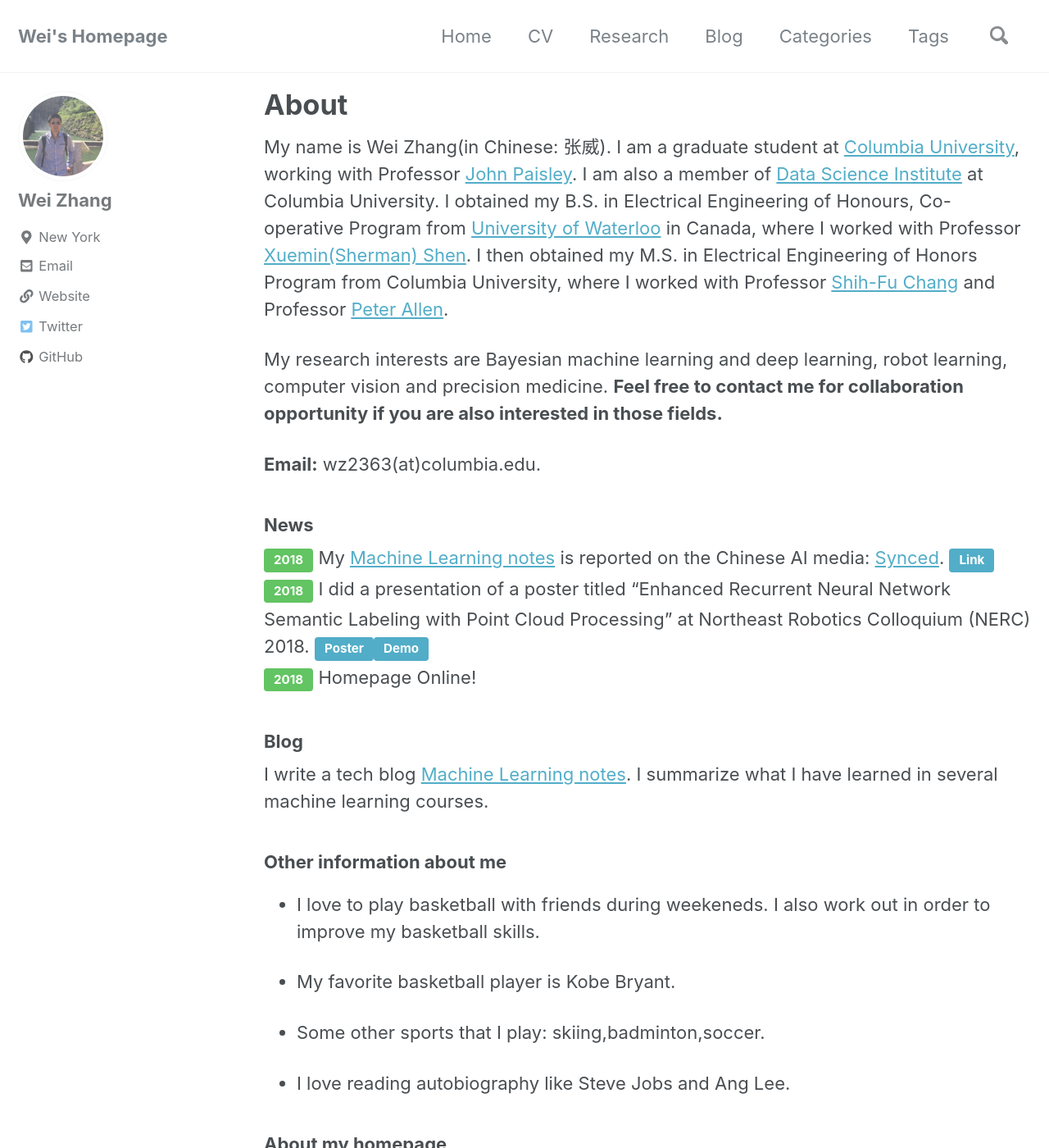
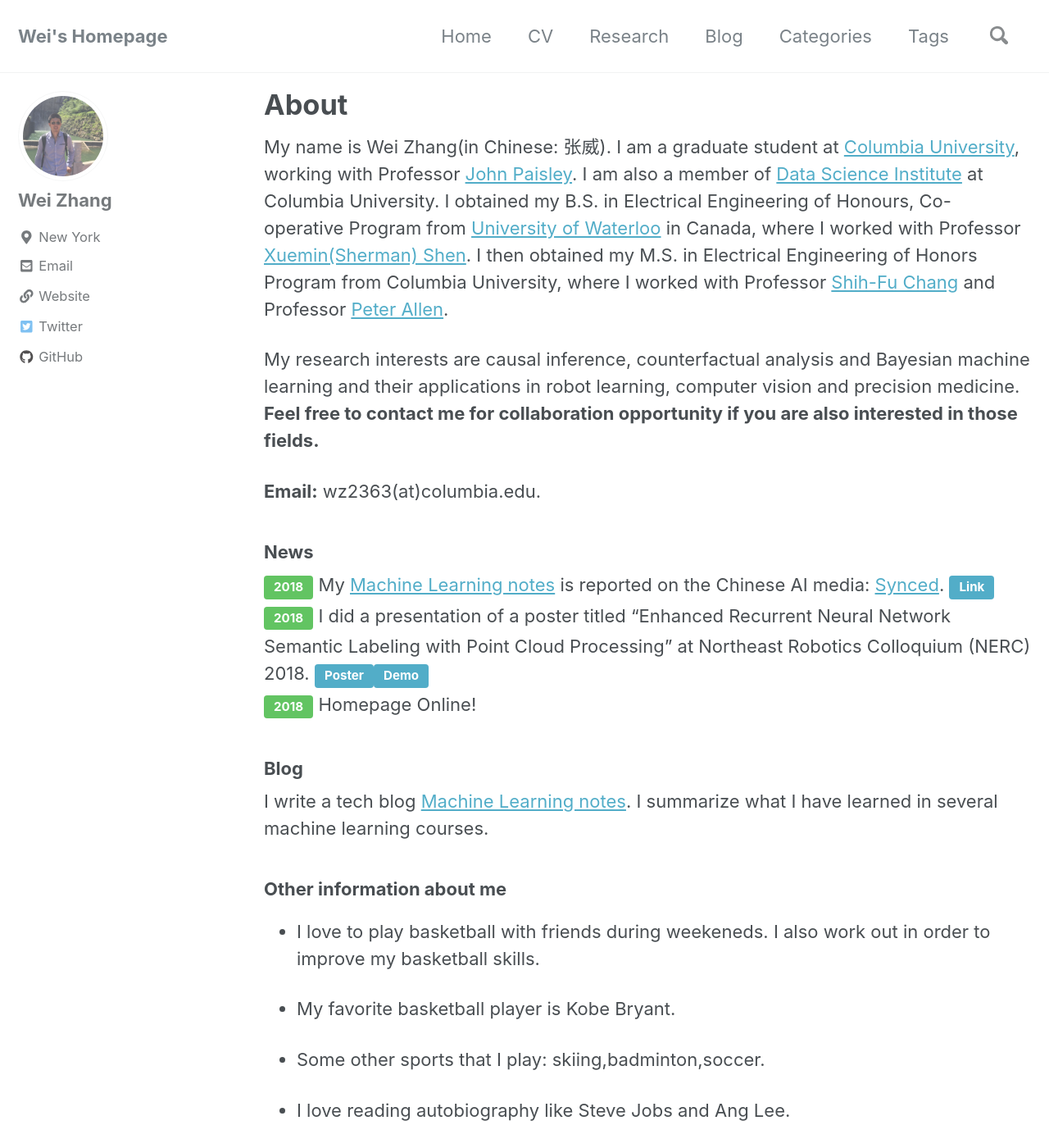
Before and after one commit to Wei2624/Wei2624.github.io, a Jekyll site: the page built from _pages/index.md, in a window 1280 px wide and 1400 px high. Shown: the whole window at 82% size. Built offline with Jekyll 4.4.1, drawn with Linux system fonts in a browser that asks for light colours; nearby versions of some CDN libraries; comment, search, counter and statistics services are not loaded; some of the changed text lies outside the part shown.

Commit message:
update index page

```diff
--- a/_pages/index.md
+++ b/_pages/index.md
@@ -8,7 +8,7 @@ permalink: /
 
 My name is Wei Zhang(in Chinese: 张威). I am a graduate student at [Columbia University](https://www.columbia.edu/), working with Professor [John Paisley](http://www.columbia.edu/~jwp2128/). I am also a member of [Data Science Institute](https://datascience.columbia.edu/) at Columbia University. I obtained my B.S. in Electrical Engineering of Honours, Co-operative Program from [University of Waterloo](https://uwaterloo.ca/) in Canada, where I worked with Professor [Xuemin(Sherman) Shen](http://bbcr.uwaterloo.ca/~xshen/). I then obtained my M.S. in Electrical Engineering of Honors Program from Columbia University, where I worked with Professor [Shih-Fu Chang](http://www.ee.columbia.edu/~sfchang/) and Professor [Peter Allen](https://www.cs.columbia.edu/~allen/).
 
-My research interests are Bayesian machine learning and deep learning, robot learning, computer vision and precision medicine. **Feel free to contact me for collaboration opportunity if you are also interested in those fields.**
+My research interests are causal inference, counterfactual analysis and Bayesian machine learning and their applications in robot learning, computer vision and precision medicine. **Feel free to contact me for collaboration opportunity if you are also interested in those fields.**
 
 **Email:** wz2363(at)columbia.edu.
 
```
Also changed, not shown: other parts of _pages/index.md (+2 -0 lines).
